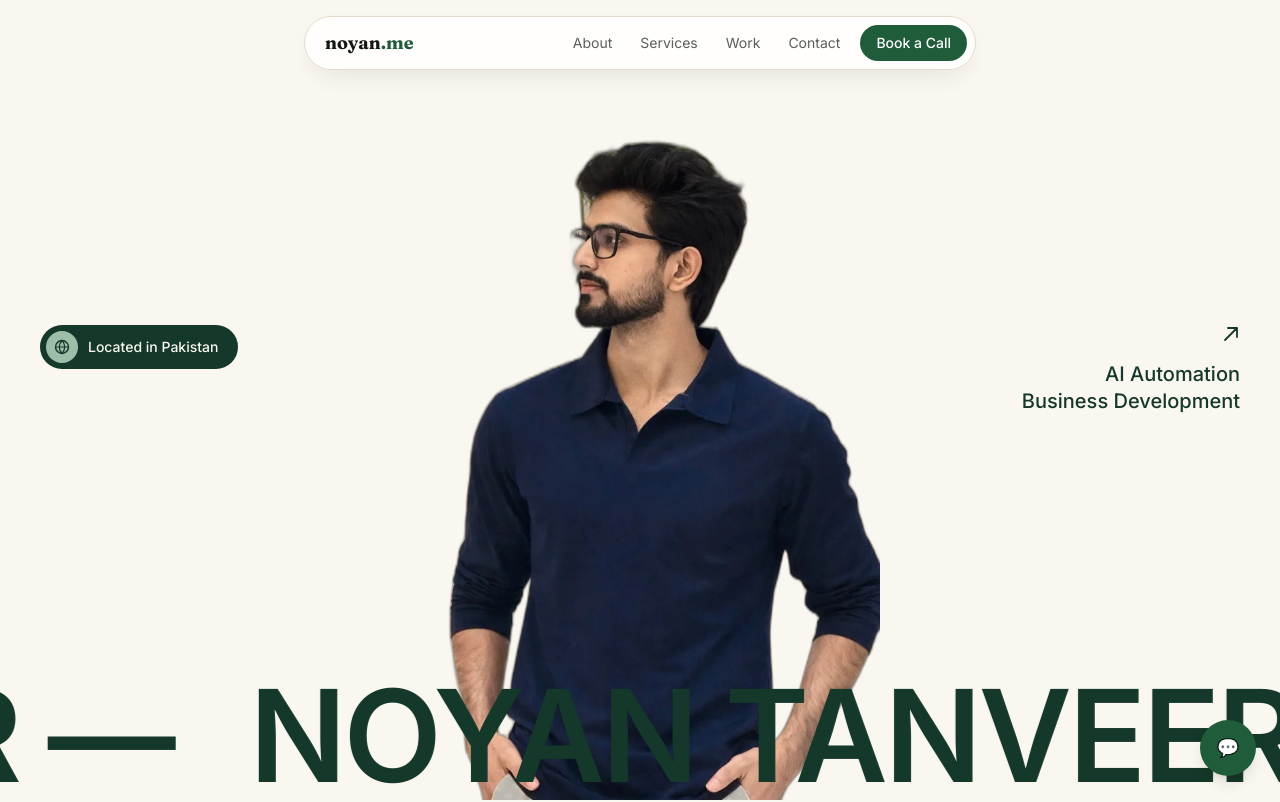
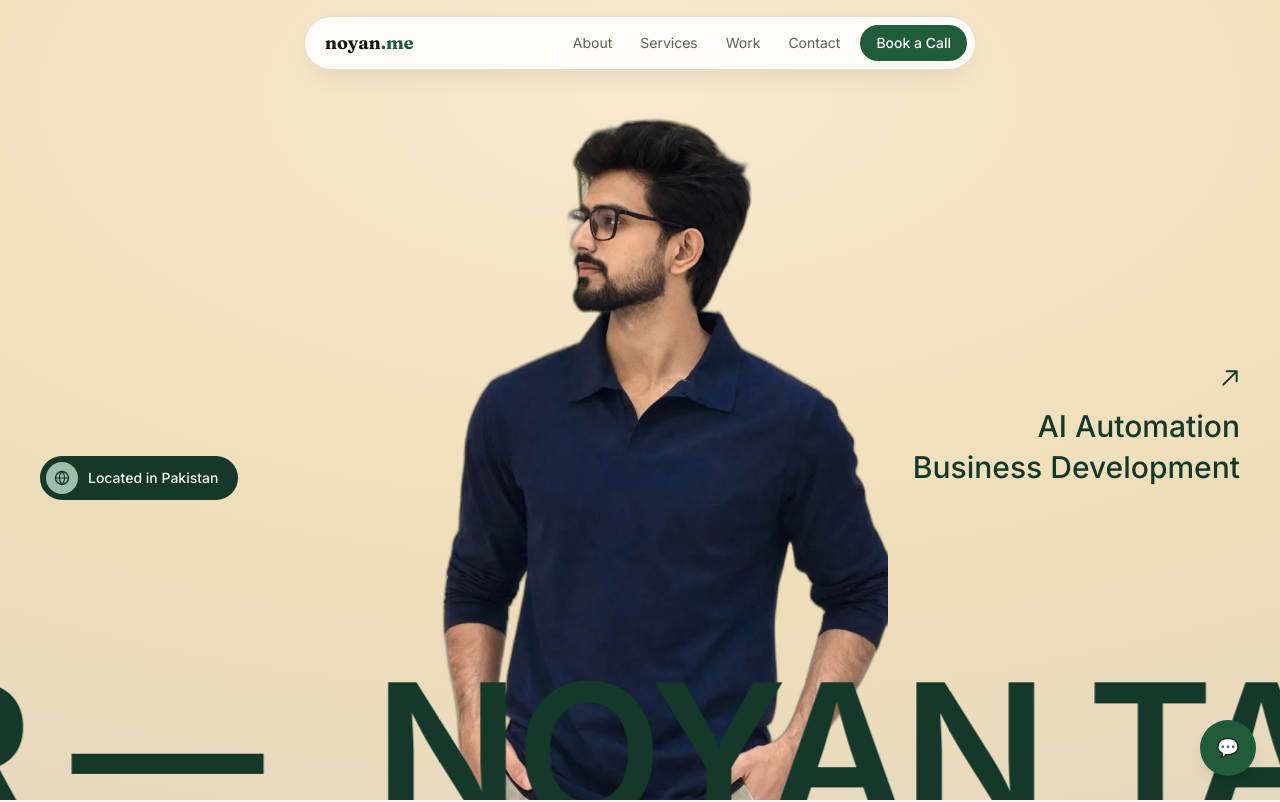
Before and after one commit to FindNoyan/noyan-portfolio, a React (Vite) app: page / in a window 1280 px wide. Shown: the top 802 px of the page. Built offline with nearby package versions, Linux system fonts and the light colour scheme.

Commit message:
Iteration 2: large bottom-anchored portrait, bottom marquee band, repositioned side elements, warm sand background (fixes 1-5 of #45)

```diff
--- a/src/components/Hero.jsx
+++ b/src/components/Hero.jsx
@@ -33,7 +33,7 @@ function MarqueeHalf() {
       {Array.from({ length: MARQUEE_REPEATS }).map((_, i) => (
         <span
           key={i}
-          className="whitespace-nowrap px-[0.3em] font-body text-[clamp(2.75rem,10vw,8rem)] font-extrabold uppercase leading-none tracking-tight text-forest"
+          className="whitespace-nowrap px-[0.3em] font-body text-[clamp(4rem,15vw,18rem)] font-extrabold uppercase leading-none tracking-tight text-forest"
         >
           {hero.marqueeName}
         </span>
@@ -47,8 +47,8 @@ function MarqueeHalf() {
 function DiagonalArrow() {
   return (
     <svg
-      width="18"
-      height="18"
+      width="20"
+      height="20"
       viewBox="0 0 18 18"
       fill="none"
       aria-hidden="true"
@@ -84,28 +84,36 @@ function roleLines() {
   return hero.role.split(" & ");
 }
 
+// Warm sand sampled from the agreed Dennis mockup (median #F8E8CF; brief
+// value ≈ #E7D9BE): soft radial warmth — light where the portrait sits,
+// deepening to the sand tone at the edges — so the cutout never looks
+// pasted on. The rest of the page keeps the cream base.
+const HERO_BG =
+  "radial-gradient(120% 95% at 50% 12%, #F8E9CF 0%, #F0DFBA 58%, #E7D9BE 100%)";
+
 export default function Hero() {
   const [cutoutOk, setCutoutOk] = useState(true);
 
   return (
     <>
-      {/* DENNIS-STYLE HERO, visual zone (iteration 2, Issue #45, fix 6):
-          this section fills the first screen under the floating pill nav
-          and contains ONLY the portrait, the name marquee and the two
-          side elements — like the agreed mockup. The H1 + sub + CTAs
-          moved to the section directly below, which de-crams the hero. */}
-
+      {/* DENNIS-STYLE HERO, visual zone (iteration 2, Issue #45): this
+          section fills the first screen under the floating pill nav and
+          contains ONLY the portrait, the name marquee and the two side
+          elements — like the agreed mockup. The H1 + sub + CTAs live in
+          the section directly below (fix 6), which is what finally lets
+          the portrait be large. */}
       <section
         id="top"
-        className="relative flex h-[100svh] min-h-[640px] flex-col overflow-hidden bg-base"
+        className="relative h-[100svh] min-h-[640px] overflow-hidden"
+        style={{ background: HERO_BG }}
       >
-        {/* Spacer clearing the fixed pill nav. */}
-        <div className="h-20 shrink-0" aria-hidden="true" />
-
-        {/* Portrait zone: takes all leftover height. */}
-        <div className="relative min-h-0 flex-1">
-          {/* Cutout portrait: fills the zone height, anchored bottom-center. */}
-          <div className="absolute inset-x-0 bottom-0 top-16 flex justify-center lg:top-0">
+        {/* Portrait (fix 1): the PERSON fills ~85% of the hero height on
+            desktop (~70% on mobile), anchored to the hero's bottom edge;
+            the lower body is cropped there by the section's
+            overflow-hidden. Head starts near the top, like the mockup.
+            (The cutout file carries ~8% transparent headroom, so the
+            wrapper is 93% / 76% to land the person at 85% / 70%.) */}
+        <div className="absolute inset-x-0 bottom-0 flex h-[76%] justify-center lg:h-[93%]">
           {cutoutOk && (
             <img
               src={photos.heroCutout.src}
@@ -120,11 +128,14 @@ export default function Hero() {
           )}
         </div>
 
-          {/* Name marquee: anchored to the zone bottom, in FRONT of the
-              portrait's lower edge (z-20), sliding right-to-left. */}
+        {/* Name marquee (fix 2): lives in the BOTTOM band of the hero only.
+            Translated down so ~25% of the letter height falls below the
+            hero's bottom edge and is cropped there. Slides horizontally
+            only — the band never rises into the side-text zone. In front
+            of the portrait's lower body (z-20), like the mockup. */}
         <div
           aria-hidden="true"
-            className="pointer-events-none absolute bottom-0 left-1/2 z-20 w-screen -translate-x-1/2 select-none overflow-hidden"
+          className="pointer-events-none absolute inset-x-0 bottom-0 z-20 translate-y-[25%] select-none overflow-hidden"
         >
           <div className="hero-marquee-track flex w-max">
             <MarqueeHalf />
@@ -132,19 +143,22 @@ export default function Hero() {
           </div>
         </div>
 
-          {/* Desktop side texts (mockup layout): pill LEFT, role RIGHT,
-              both at mid height of the zone, never overlapping anything. */}
-          <p className="absolute left-6 top-[34%] z-10 hidden items-center gap-2.5 rounded-full bg-forest py-1.5 pl-1.5 pr-5 text-sm font-medium text-[#FAF7F0] lg:inline-flex xl:left-10">
+        {/* Desktop side elements (mockup layout). Fix 5: the "Located in
+            Pakistan" pill sits LEFT at waist level (~57% of hero height).
+            Fix 3: the role text sits RIGHT in the mid band (~46%), at
+            30px, fully clear of the marquee band at every animation
+            frame — the band's top edge stays well below both. */}
+        <p className="absolute left-6 top-[57%] z-10 hidden items-center gap-2.5 rounded-full bg-forest py-1.5 pl-1.5 pr-5 text-sm font-medium text-[#FAF7F0] lg:inline-flex xl:left-10">
           <span className="inline-flex h-8 w-8 items-center justify-center rounded-full bg-[#9DBEA9] text-forest">
             <GlobeIcon />
           </span>
           {hero.locationPill}
         </p>
-          <div className="absolute right-6 top-[34%] z-10 hidden text-right lg:block xl:right-10">
+        <div className="absolute right-6 top-[46%] z-10 hidden text-right lg:block xl:right-10">
           <span className="mb-3 inline-block">
             <DiagonalArrow />
           </span>
-            <p className="text-xl font-medium leading-snug text-forest">
+          <p className="text-[30px] font-medium leading-snug text-forest">
             {roleLines().map((line) => (
               <span key={line} className="block">
                 {line}
@@ -153,9 +167,10 @@ export default function Hero() {
           </p>
         </div>
 
-          {/* Mobile: pill + role stacked centered at the top of the zone
-              (the portrait wrapper starts below them via top-16). */}
-          <div className="absolute inset-x-0 top-1 z-10 flex flex-col items-center gap-2 px-6 lg:hidden">
+        {/* Mobile: pill + role stacked centered near the top — clear of
+            the 70%-height portrait and the bottom marquee band, and never
+            overlapping each other. */}
+        <div className="absolute inset-x-0 top-24 z-10 flex flex-col items-center gap-2 px-6 lg:hidden">
           <p className="inline-flex items-center gap-2 rounded-full bg-forest py-1 pl-1 pr-4 text-xs font-medium text-[#FAF7F0]">
             <span className="inline-flex h-6 w-6 items-center justify-center rounded-full bg-[#9DBEA9] text-forest">
               <GlobeIcon />
@@ -165,7 +180,6 @@ export default function Hero() {
           <p className="text-[11px] font-medium uppercase tracking-[0.18em] text-forest/80">
             {hero.role}
           </p>
-          </div>
         </div>
       </section>
 
```
Lines whose indentation alone changed are shown as unchanged.
